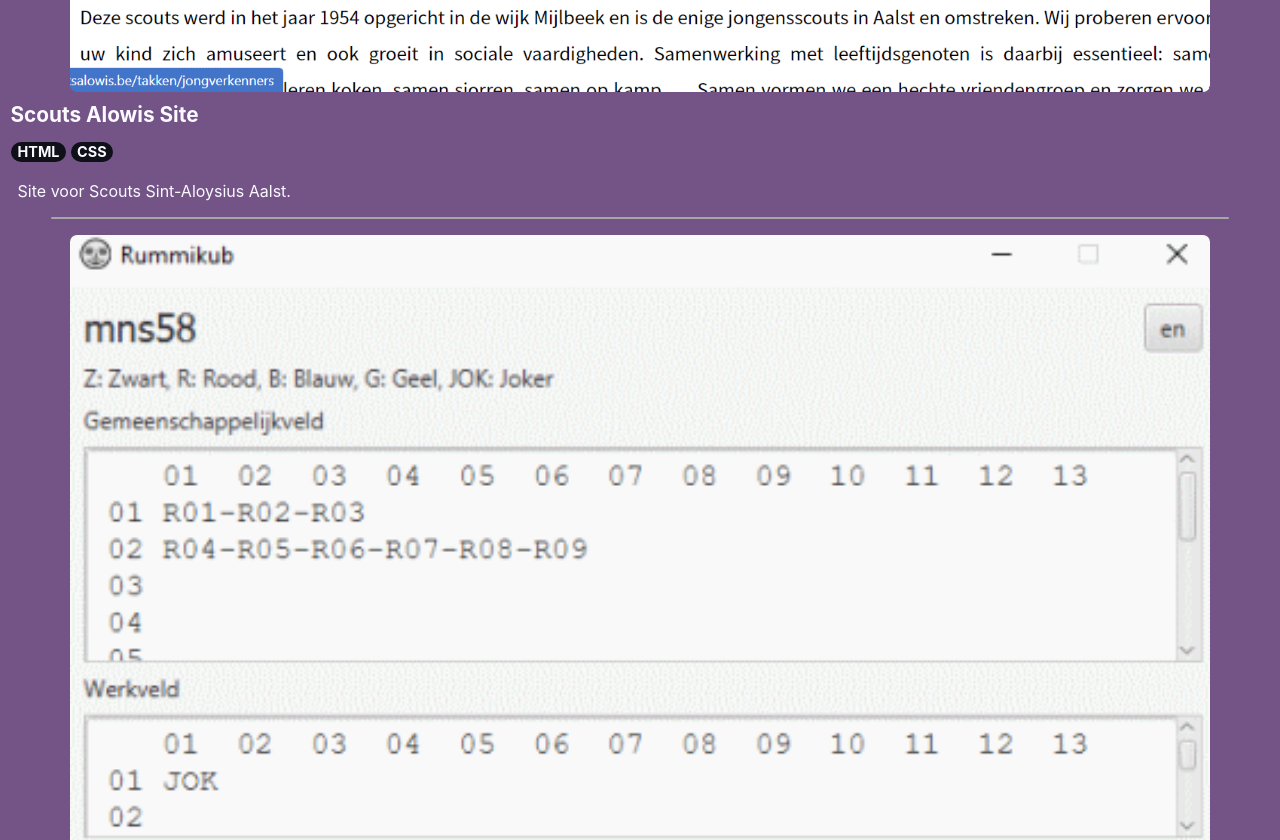
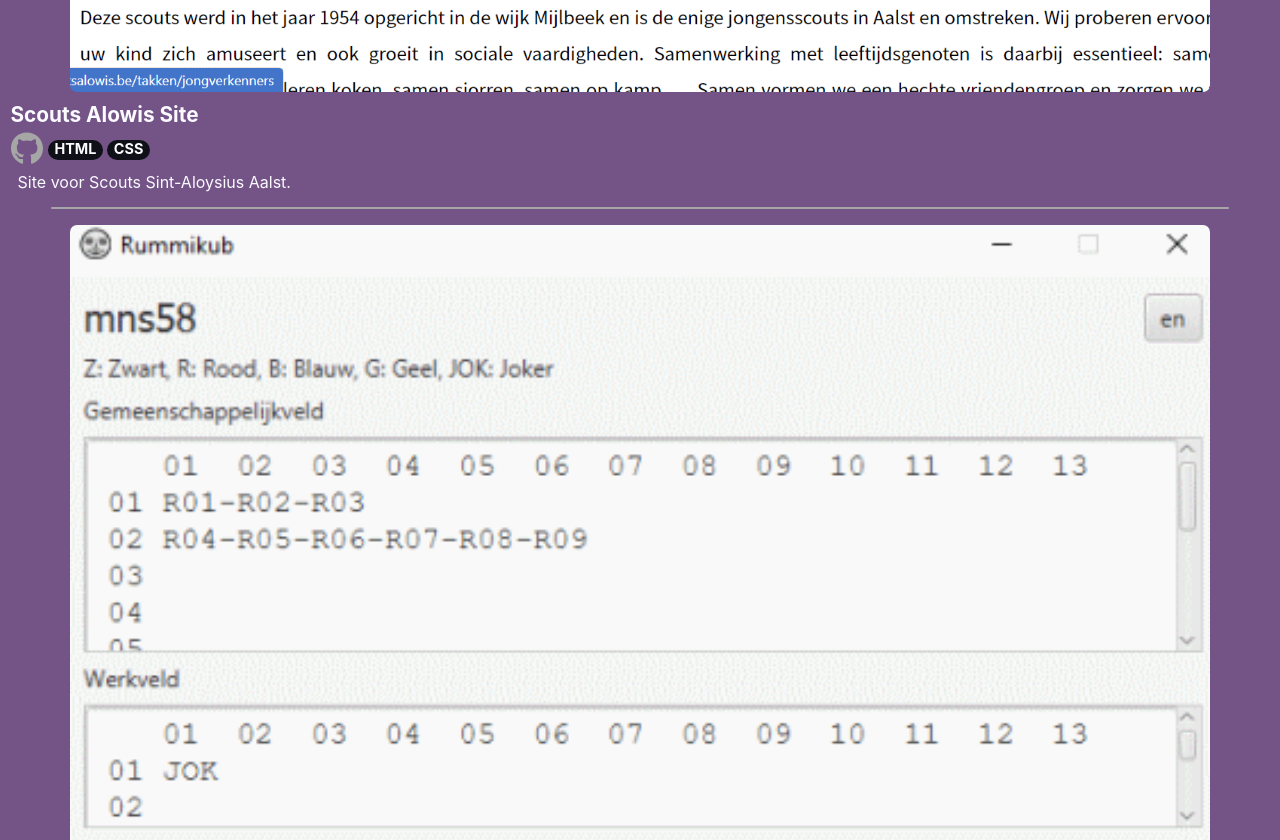
Before and after one commit to bengeendokter/bengeendokter.github.io, a React (Create React App) app: page / in a window 1280 px wide. Shown: the part 1780-2620 px from the top of the page. Built offline with nearby package versions, Linux system fonts and the light colour scheme.

Commit message:
github links per project

```diff
--- a/public/assets/content/projecten.json
+++ b/public/assets/content/projecten.json
@@ -5,14 +5,15 @@
         "tags": ["HTML", "CSS"],
         "beschrijving": "Site voor Scouts Sint-Aloysius Aalst.",
         "imgAlt": "screenshot van Alowis Site",
-        "imgSrc": "./assets/images/projecten/alowissite.png"
-
+        "imgSrc": "./assets/images/projecten/alowissite.png",
+        "github": "https://github.com/bengeendokter/ALOWIS-site"
     },
     {
         "title": "Rummikub",
         "tags": ["Java", "Groepswerk" ,"HOGENT"],
         "beschrijving": "Java applictie van het spel Rummikub.",
         "imgAlt": "screenshot van Rummikub project",
-        "imgSrc": "./assets/images/projecten/rummikub.png"
+        "imgSrc": "./assets/images/projecten/rummikub.png",
+        "github": "https://github.com/bengeendokter/HOGENT-rummikub"
     }]
 }
--- a/src/components/ProjectPreview/ProjectPreview.jsx
+++ b/src/components/ProjectPreview/ProjectPreview.jsx
@@ -1,14 +1,18 @@
 import React from 'react';
 import Tag from '../Tag';
 import ProjectPreviewCSS from './ProjectPreview.module.css';
+import { ReactComponent as GithubSVG } from '../SVGIcons/github.svg';
+import ExtLink from '../ExtLink';
 
-export default function ProjectPreview({title, tags, beschrijving, imgSrc, imgAlt, ...rest})
+export default function ProjectPreview({title, tags, beschrijving, imgSrc, imgAlt, github, ...rest})
 {
     return (
         <div className={ProjectPreviewCSS["project-preview"]}>
             <img src={imgSrc} alt={imgAlt} className={ProjectPreviewCSS["project-image"]} />
             <p className={ProjectPreviewCSS["project-title"]}>{title}</p>
-            <div className={ProjectPreviewCSS["tags"]}>{tags.map((tag, i) => <Tag key={i}>{tag}</Tag>)}</div>
+            <div className={ProjectPreviewCSS["tags"]}>
+                {github && <ExtLink href={github} ><GithubSVG className='svg-icon' /></ExtLink>}
+          {tags.map((tag, i) => <Tag key={i}>{tag}</Tag>)}</div>
             <p className={ProjectPreviewCSS["project-beschrijving"]}>{beschrijving}</p>
         </div>
     );
--- a/src/components/ProjectPreview/ProjectPreview.module.css
+++ b/src/components/ProjectPreview/ProjectPreview.module.css
@@ -17,12 +17,14 @@
   font-weight: 700;
   font-size: 1.3rem;
   margin-inline-start: .5em;
-  margin-block: .5em;
+  margin-top: 0.5em;
+  margin-bottom: 0em;
 }
 
 .project-beschrijving
 {
   padding-inline: 1.1em;
+  margin-top: 0em;
 }
 
 .tags
@@ -33,4 +35,6 @@
   flex-direction: row;
   flex-wrap: wrap;
   gap: .3em;
+  align-items: center;
+  min-height: 2.2em;
 }
```
